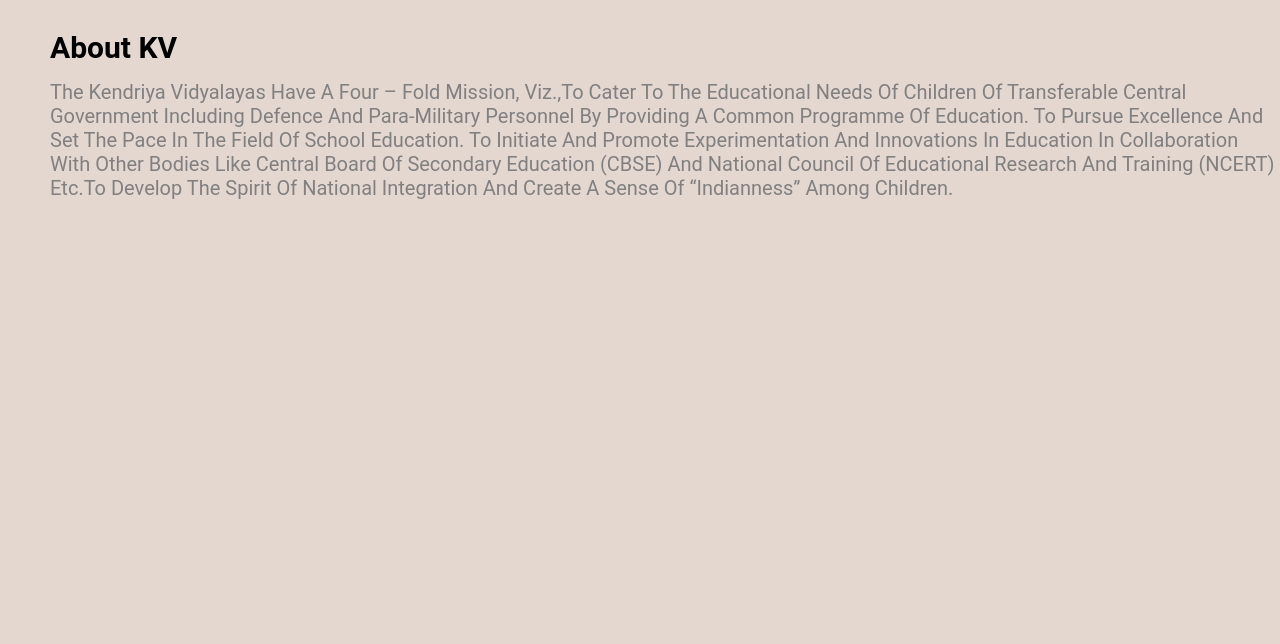
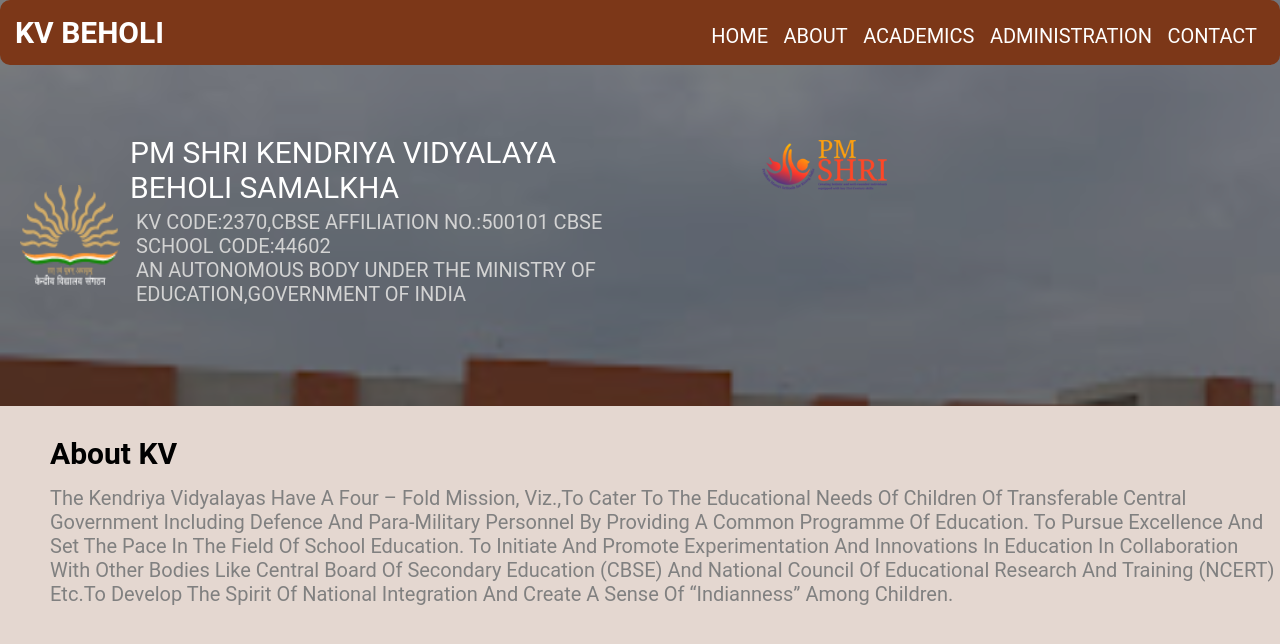
Before and after one commit to RookieProgrammerNothingSpecial/grp_school_web, a plain HTML site: page about.html in a window 1280 px wide. Drawn offline with Linux system fonts and the light colour scheme.

Commit message:
Add files via upload

```diff
--- a/about.html
+++ b/about.html
@@ -1,6 +1,43 @@
 <html>
     <head><link rel="stylesheet" href="css/style.css" />
     </head>
+    <header>
+        <div class="navigation">
+          <div><b>kv beholi</b></div>
+          <div>
+           <a href="index.html">Home</a>
+            <a href="about.html">About</a>
+            <a href="academics.html">Academics</a>
+            <a href="administration.html">Administration</a>
+            <a href="index.html#Contact">Contact</a>
+
+          </div>
+        </div>
+        <div>
+
+        <div class="divtext">
+
+         <div class="image"> <img src="images/logo.png" width="100" height="100"/></div>
+
+          <div>PM Shri Kendriya Vidyalaya</br>
+          Beholi Samalkha
+
+
+          <div class="dtext">
+            KV Code:2370,CBSE Affiliation No.:500101 CBSE</br>
+            School Code:44602 </br>
+            An autonomous body under the Ministry of </br>
+            Education,Government of India
+
+
+
+          </div></div>
+          <div class="image1">
+            <img src="images/logo2.png" height="50"/>
+          </div>
+        </div>
+        </div>
+      </header>
     <body>
         <div class="boldtext">
             <b>About KV</b>
```
Also changed, not shown: academics.html (+37 -0 lines), administration.html (+37 -0 lines), index.html (+4 -2 lines).
